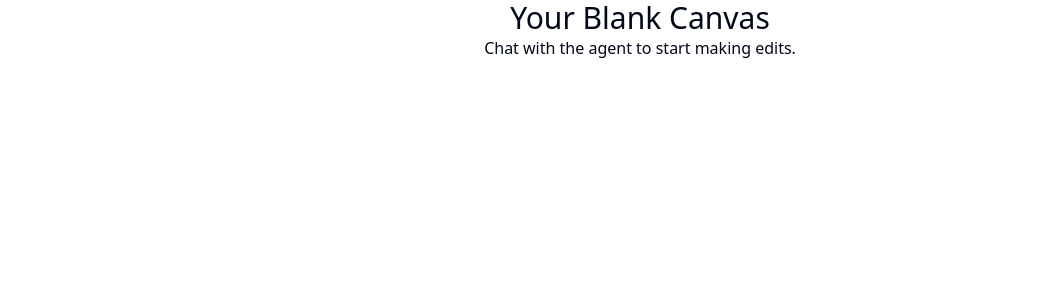
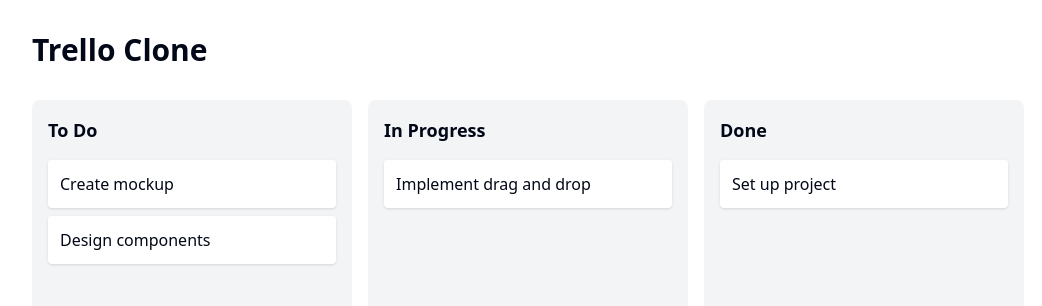
Before and after one commit to GPT-Engineer-App/draggle-cards, a React (Vite) app: page / in a window 1280 px wide. Shown: the top 306 px of the page, without its empty margins (0-1042 px from the left). Built offline with nearby package versions, Linux system fonts and the light colour scheme.

Commit message:
GPT Engineer Update [skip gpt_engineer]

```diff
--- a/package.json
+++ b/package.json
@@ -51,6 +51,7 @@
     "lucide-react": "^0.417.0",
     "next-themes": "^0.3.0",
     "react": "^18.2.0",
+    "react-beautiful-dnd": "^13.1.1",
     "react-day-picker": "^8.10.1",
     "react-dom": "^18.2.0",
     "react-hook-form": "^7.52.0",
--- a/src/pages/Index.jsx
+++ b/src/pages/Index.jsx
@@ -1,12 +1,110 @@
-// Update this page (the content is just a fallback if you fail to update the page)
+import React, { useState } from 'react';
+import { DragDropContext, Droppable, Draggable } from 'react-beautiful-dnd';
+
+const initialColumns = {
+  'todo': {
+    id: 'todo',
+    title: 'To Do',
+    cards: [
+      { id: 'task1', content: 'Create mockup' },
+      { id: 'task2', content: 'Design components' },
+    ],
+  },
+  'inprogress': {
+    id: 'inprogress',
+    title: 'In Progress',
+    cards: [
+      { id: 'task3', content: 'Implement drag and drop' },
+    ],
+  },
+  'done': {
+    id: 'done',
+    title: 'Done',
+    cards: [
+      { id: 'task4', content: 'Set up project' },
+    ],
+  },
+};
 
 const Index = () => {
+  const [columns, setColumns] = useState(initialColumns);
+
+  const onDragEnd = (result) => {
+    const { source, destination } = result;
+    if (!destination) return;
+
+    if (source.droppableId === destination.droppableId) {
+      const column = columns[source.droppableId];
+      const newCards = Array.from(column.cards);
+      const [reorderedItem] = newCards.splice(source.index, 1);
+      newCards.splice(destination.index, 0, reorderedItem);
+
+      setColumns({
+        ...columns,
+        [source.droppableId]: {
+          ...column,
+          cards: newCards,
+        },
+      });
+    } else {
+      const sourceColumn = columns[source.droppableId];
+      const destColumn = columns[destination.droppableId];
+      const sourceCards = Array.from(sourceColumn.cards);
+      const destCards = Array.from(destColumn.cards);
+      const [movedItem] = sourceCards.splice(source.index, 1);
+      destCards.splice(destination.index, 0, movedItem);
+
+      setColumns({
+        ...columns,
+        [source.droppableId]: {
+          ...sourceColumn,
+          cards: sourceCards,
+        },
+        [destination.droppableId]: {
+          ...destColumn,
+          cards: destCards,
+        },
+      });
+    }
+  };
+
   return (
-    <div className="flex justify-center items-center">
-      <div className="text-center">
-        <h1 className="text-3xl">Your Blank Canvas</h1>
-        <p>Chat with the agent to start making edits.</p>
-      </div>
+    <div className="p-8">
+      <h1 className="text-3xl font-bold mb-8">Trello Clone</h1>
+      <DragDropContext onDragEnd={onDragEnd}>
+        <div className="flex space-x-4">
+          {Object.values(columns).map((column) => (
+            <div key={column.id} className="bg-gray-100 p-4 rounded-lg w-80">
+              <h2 className="text-lg font-semibold mb-4">{column.title}</h2>
+              <Droppable droppableId={column.id}>
+                {(provided) => (
+                  <div
+                    {...provided.droppableProps}
+                    ref={provided.innerRef}
+                    className="min-h-[200px]"
+                  >
+                    {column.cards.map((card, index) => (
+                      <Draggable key={card.id} draggableId={card.id} index={index}>
+                        {(provided) => (
+                          <div
+                            ref={provided.innerRef}
+                            {...provided.draggableProps}
+                            {...provided.dragHandleProps}
+                            className="bg-white p-3 rounded shadow mb-2"
+                          >
+                            {card.content}
+                          </div>
+                        )}
+                      </Draggable>
+                    ))}
+                    {provided.placeholder}
+                  </div>
+                )}
+              </Droppable>
+            </div>
+          ))}
+        </div>
+      </DragDropContext>
     </div>
   );
 };
```
Also changed, not shown: 1 other file (tests, documents, lock files or other folders).
